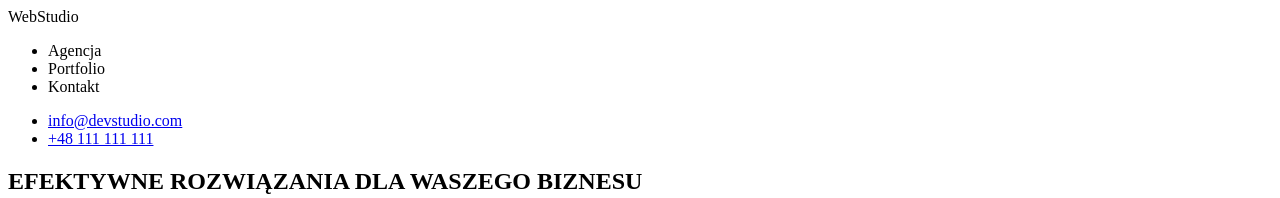
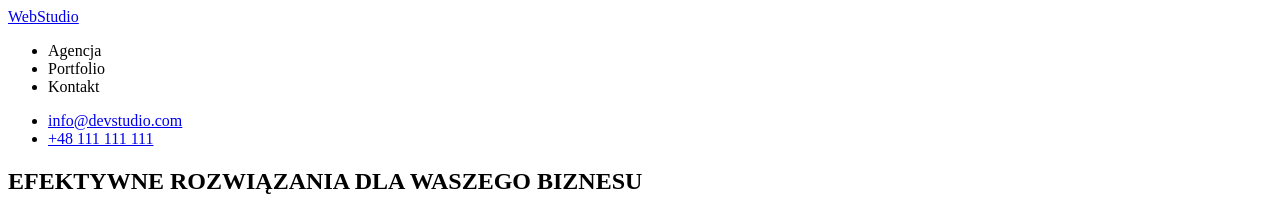
Before and after one commit to adamWEST11235/goit-markup-hw-01, a plain HTML site: page index.html in a window 1280 px wide. Shown: the top 198 px of the page. Drawn offline with Linux system fonts and the light colour scheme.

Commit message:
Update index.html

```diff
--- a/index.html
+++ b/index.html
@@ -9,7 +9,7 @@
 
 	<body>
 		<header>
-			WebStudio
+			<a href="https://adamwest11235.github.io/goit-markup-hw-01/">WebStudio</a>
 			<nav>
 				<ul>
 					<li><a href="#"></a>Agencja</li>
```
